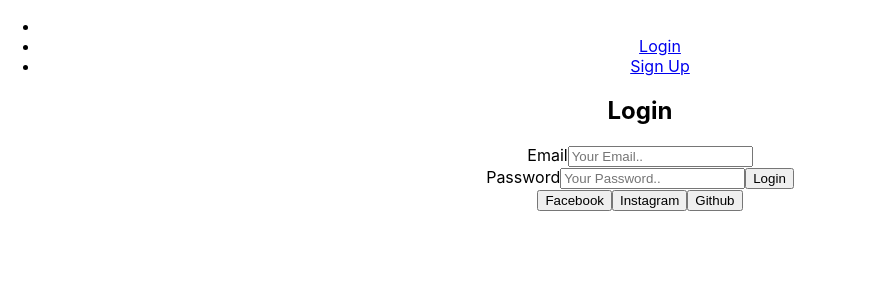
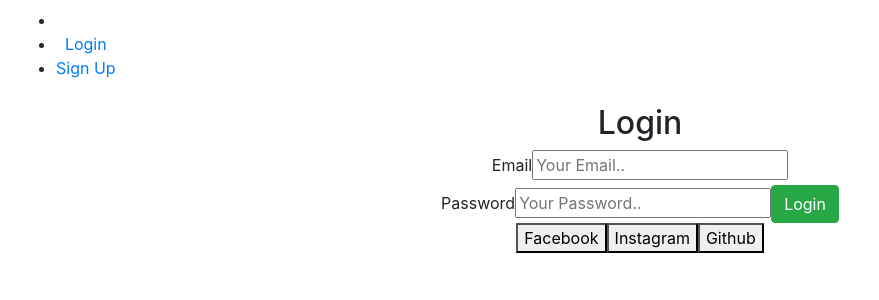
Before and after one commit to DriesVerb/Final-Project-DCI-EmojiGram, a React (Create React App) app in the folder client/: page /login in a window 1280 px wide. Shown: the top 300 px of the page, without its empty margins (0-879 px from the left). Built offline with nearby package versions, Linux system fonts and the light colour scheme.

Commit message:
created Alert component & context & Auth context

```diff
--- a/client/package.json
+++ b/client/package.json
@@ -7,11 +7,13 @@
     "@testing-library/react": "^11.2.7",
     "@testing-library/user-event": "^12.8.3",
     "axios": "^0.21.1",
+    "bootstrap": "^4.6.0",
     "react": "^17.0.2",
     "react-bootstrap": "^1.6.1",
     "react-dom": "^17.0.2",
     "react-router-dom": "^5.2.0",
     "react-scripts": "^1.1.5",
+    "uuid": "^3.4.0",
     "web-vitals": "^1.1.2"
   },
   "scripts": {
@@ -37,5 +39,6 @@
       "last 1 firefox version",
       "last 1 safari version"
     ]
-  }
+  },
+  "proxy": "http://localhost:5000"
 }
--- a/client/src/App.js
+++ b/client/src/App.js
@@ -1,17 +1,25 @@
 import React from "react";
 // components
+import Alerts from './components/Alert';
 import Navbar from "./components/Navbar";
 import Login from "./components/auth/login";
 import SignUp from "./components/auth/SignUp";
 
+// context
+// import AuthState from './context/auth/authState';
+import AlertState from './context/alert/alertState';
 import "./App.css";
 import { BrowserRouter as Router, Switch, Route } from "react-router-dom";
+import 'bootstrap/dist/css/bootstrap.min.css';
 
 function App() {
   return (
+    //  <authState>
+       <AlertState>
     <div className="App">
       <Router>
-        <Navbar />
+            <Navbar />
+            <Alerts />
         <Switch>
           {/* <Route path='/' exact component={}/> */}
           <Route path="/login" component={Login} />
@@ -19,7 +27,9 @@
           {/*  <Route path='/signIn' component={}/> */}
         </Switch>
       </Router>
-    </div>
+        </div>
+      </AlertState>
+    //  </authState>
   );
 }
 
--- /dev/null
+++ b/client/src/components/Alert.js
@@ -0,0 +1,21 @@
+import React, { useContext } from 'react';
+import AlertContext from '../context/alert/alertContext';
+import { Alert } from 'react-bootstrap';
+
+const Alerts = () => {
+    const alertContext = useContext(AlertContext);
+
+    const { alerts } = alertContext;
+
+    return (
+      //if the alert state has something then loop in it
+    alerts.length > 0 &&
+    alerts.map(alert => (
+      <Alert key={alert.id} variant={`${alert.alertStyle}`}>
+        <i className='fas fa-info-circle' /> {alert.msg}
+      </Alert>
+    ))
+  );
+};
+
+export default Alerts;
--- a/client/src/components/auth/SignUp.js
+++ b/client/src/components/auth/SignUp.js
@@ -1,7 +1,16 @@
-import React from "react";
-import { Fragment, useState } from "react";
+
+import React, { Fragment,useState, useContext, useEffect } from 'react';
+
+// import AuthContext from '../../context/auth/authContext';
+import AlertContext from "../../context/alert/alertContext";
 
 const SignUp = () => {
+
+  // const authContext = useContext(AuthContext);
+  const alertContext = useContext(AlertContext);
+
+  // const{}= authContext
+  const {setAlert} = alertContext
   const [user, setUser] = useState({
     username: "",
     email: "",
@@ -14,8 +23,15 @@
     setUser({ ...user, [e.target.name]: e.target.value });
   };
 
-  const onSubmit = (e) => {
-    console.log(user);
+  const onSubmit = e => {
+    // e.preventDefault();
+    //validation or call the alert
+    if (username === '' || email === '' || password === '') {
+      setAlert('Please enter all fields', 'danger');
+    }
+     // else if (password !== password2) {
+    //   setAlert('Passwords do not match', 'danger');}
+     else { console.log(user) };
   };
 
   return (
@@ -53,6 +69,7 @@
             id="password"
             value={password}
             onChange={(e) => onChange(e)}
+            minLength='6'
           />
         </div>
         <button type="submit">Sign Up</button>
--- a/client/src/components/auth/login.js
+++ b/client/src/components/auth/login.js
@@ -1,7 +1,10 @@
-import React, { useState } from 'react'
+import React, { useState, useContext, useEffect } from 'react';
 import axios from 'axios'
+// import AuthContext from '../../context/auth/authContext';
 
 function Login() {
+
+    // const authContext = useContext(AuthContext);
 
     const [user, setUser] = useState({
         email: "",
--- /dev/null
+++ b/client/src/context/alert/alertContext.js
@@ -0,0 +1,5 @@
+import { createContext } from 'react';
+
+const AlertContext = createContext();
+
+export default AlertContext;
--- /dev/null
+++ b/client/src/context/alert/alertReducer.js
@@ -0,0 +1,14 @@
+import { SET_ALERT, REMOVE_ALERT } from '../types';
+
+export default (state, action) => {
+  switch (action.type) {
+    case SET_ALERT:
+      //add action object to the state
+      return [...state, action.payload];
+    case REMOVE_ALERT:
+      // find the write alert and delete it by its id
+      return state.filter(alert => alert.id !== action.payload);
+    default:
+      return state;
+  }
+};
--- /dev/null
+++ b/client/src/context/alert/alertState.js
@@ -0,0 +1,39 @@
+import React, { useReducer } from 'react';
+
+//to generate ids
+import {v4 as uuidv4} from 'uuid';
+import AlertContext from './alertContext';
+import alertReducer from './alertReducer';
+import {SET_ALERT, REMOVE_ALERT} from '../types';
+
+const AlertState = props => {
+  //array of objects
+  const initialState = [];
+
+  const [state, dispatch] = useReducer(alertReducer, initialState);
+
+  // Set Alert
+  const setAlert = (msg, alertStyle, timeout = 5000) => {
+    //generate random Id
+    const id = uuidv4();
+    dispatch({
+      type: SET_ALERT,
+      //send msg, type, message id
+      payload: {msg, alertStyle, id},
+    });
+  // remove the alert after 5 seconds
+    setTimeout(() => dispatch({type: REMOVE_ALERT, payload: id}), timeout);
+  };
+
+  return (
+    <AlertContext.Provider
+      value={{
+        alerts: state,
+        setAlert,
+      }}>
+      {props.children}
+    </AlertContext.Provider>
+  );
+};
+
+export default AlertState;
--- /dev/null
+++ b/client/src/context/auth/authContext.js
@@ -0,0 +1,5 @@
+import { createContext } from 'react';
+
+const authContext = createContext();
+
+export default authContext;
--- /dev/null
+++ b/client/src/context/auth/authState.js
@@ -0,0 +1,78 @@
+import React, { useReducer } from 'react';
+import axios from 'axios';
+import AuthContext from './authContext';
+import authReducer from './authReducer';
+import setAuthToken from '../../utils/setAuthToken';
+import {
+  REGISTER_SUCCESS,
+  REGISTER_FAIL,
+  USER_LOADED,
+  AUTH_ERROR,
+  LOGIN_SUCCESS,
+  LOGIN_FAIL,
+  LOGOUT,
+  CLEAR_ERRORS
+} from '../types';
+
+const AuthState = props => {
+  const initialState = {
+
+  };
+
+  const [state, dispatch] = useReducer(authReducer, initialState);
+
+  // Load User
+  const loadUser = async () => {
+
+  };
+
+  // Register User
+  const register = async formData => {
+    const config = {
+      //we need the header -token-
+      headers: {
+        'Content-Type': 'application/json'
+      }
+    };
+
+    try {
+      const res = await axios.post('/auth/signUp', formData, config);
+
+      dispatch({
+        type: REGISTER_SUCCESS,
+        payload: res.data
+      });
+
+      loadUser();
+    } catch (err) {
+      dispatch({
+        type: REGISTER_FAIL,
+        //error -400 bad request- msg from backend in case the user exists
+        payload: err.response.data.msg
+      });
+    }
+  };
+
+  // Login User
+  const login = async formData => {
+
+  };
+
+  // Logout
+
+
+  // Clear Errors
+
+
+  return (
+    <AuthContext.Provider
+      value={{
+
+      }}
+    >
+      {props.children}
+    </AuthContext.Provider>
+  );
+};
+
+export default AuthState;
--- /dev/null
+++ b/client/src/context/types.js
@@ -0,0 +1,12 @@
+
+
+//alert Types
+export const SET_ALERT = 'SET_ALERT';
+export const REMOVE_ALERT = 'REMOVE_ALERT';
+
+
+//auth Types
+export const REGISTER_SUCCESS = 'REGISTER_SUCCESS';
+export const REGISTER_FAIL = 'REGISTER_FAIL';
+export const USER_LOADED = 'USER_LOADED';
+export const LOGIN_SUCCESS = 'LOGIN_SUCCESS';
```
Also changed, not shown: client/src/context/auth/authReducer.js (added, +39 -0 lines).
